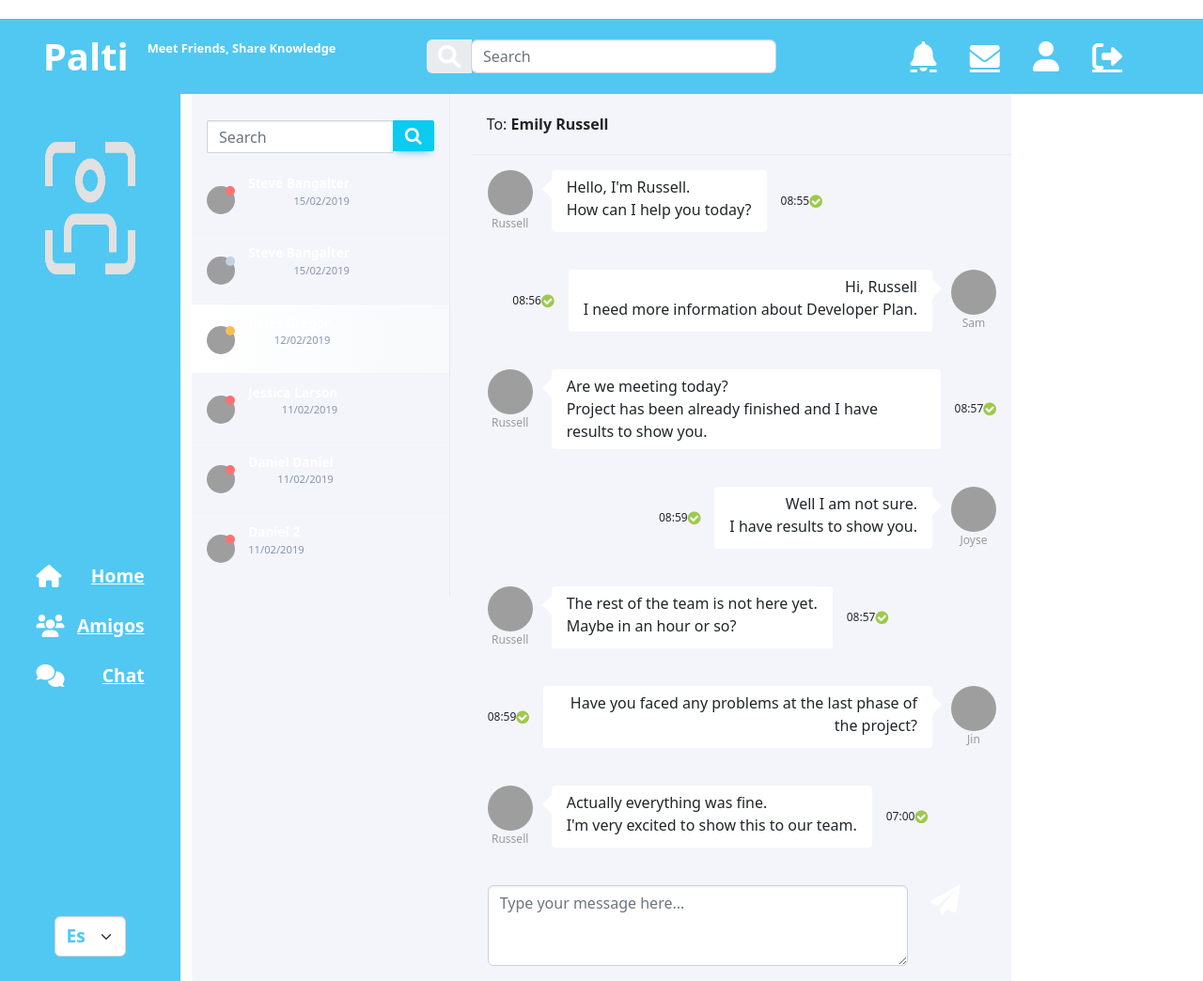
After one commit to mariafernanda0821/ProjectRedSocialPalti, a Flask app: template proyecto/app/templates/chat_messenger.html in a window 1280 px wide. The commit adds this page. Shown: the whole page at 94% size. Run offline with Flask 2, Linux system fonts and the light colour scheme; the template is opened without the code that fills it, so the values that code supplies are empty; some libraries are stand-ins or nearby versions; grey boxes are pictures that could not be loaded.

Commit message:
chat messenger

```diff
--- a/proyecto/app/app.py
+++ b/proyecto/app/app.py
@@ -107,6 +107,12 @@ def logout():
         return redirect(url_for("login"))
     return process_error("No hay sesion de usuario abierta", url_for("login"), "Iniciar Sesion")
 
+@app.route("/chat_messenger", methods=["GET"])
+def chat_messenger():
+    return render_template("chat_messenger.html", title="Palti - Chat Messenger", user_firstname = session["user-firstname"], user_lastname=session["user-lastname"])
+
+
+#-------------------methods-------------------
 def load_user(form):
     file_path = os.path.join(SITE_ROOT, "data/", form["useremail"])
     if not os.path.isfile(file_path):
--- /dev/null
+++ b/proyecto/app/static/css/chat_messenger.css
@@ -0,0 +1,391 @@
+body{margin-top:20px;}
+/*************** 1.Variables ***************/
+
+
+/* ------------------ Color Pallet ------------------ */
+
+
+/*************** 2.Mixins ***************/
+
+
+/************************************************
+    ************************************************
+										Search Box
+	************************************************
+************************************************/
+
+.chat-search-box {
+    -webkit-border-radius: 3px 0 0 0;
+    -moz-border-radius: 3px 0 0 0;
+    border-radius: 3px 0 0 0;
+    padding: .75rem 1rem;
+}
+
+.chat-search-box .input-group .form-control {
+    -webkit-border-radius: 2px 0 0 2px;
+    -moz-border-radius: 2px 0 0 2px;
+    border-radius: 2px 0 0 2px;
+    border-right: 0;
+}
+
+.chat-search-box .input-group .form-control:focus {
+    border-right: 0;
+}
+
+.chat-search-box .input-group .input-group-btn .btn {
+    -webkit-border-radius: 0 2px 2px 0;
+    -moz-border-radius: 0 2px 2px 0;
+    border-radius: 0 2px 2px 0;
+    margin: 0;
+}
+
+.chat-search-box .input-group .input-group-btn .btn i {
+    font-size: 1.2rem;
+    line-height: 100%;
+    vertical-align: middle;
+}
+
+.chat-search-box {
+        display: none;
+    }
+
+@media (min-width: 767px) {
+    .chat-search-box {
+        display: block;
+    }
+}
+
+
+/************************************************
+	************************************************
+									Users Container
+	************************************************
+************************************************/
+
+.users-container {
+    position: relative;
+    padding: 1rem 0;
+    border-right: 1px solid #e6ecf3;
+    display: flex;
+    flex-direction: column;
+    overflow-x: scroll;
+}
+
+
+/************************************************
+	************************************************
+											Users
+	************************************************
+************************************************/
+
+.users {
+    padding: 0;
+    display: flex;
+}
+
+.users .person {
+    position: relative;
+    width: 100%;
+    padding: 10px 1rem;
+    cursor: pointer;
+    border-bottom: 1px solid #f0f4f8;
+}
+
+.users .person:hover {
+    background-color: #ffffff;
+    /* Fallback Color */
+    background-image: -webkit-gradient(linear, left top, left bottom, from(#e9eff5), to(#ffffff));
+    /* Saf4+, Chrome */
+    background-image: -webkit-linear-gradient(right, #e9eff5, #ffffff);
+    /* Chrome 10+, Saf5.1+, iOS 5+ */
+    background-image: -moz-linear-gradient(right, #e9eff5, #ffffff);
+    /* FF3.6 */
+    background-image: -ms-linear-gradient(right, #e9eff5, #ffffff);
+    /* IE10 */
+    background-image: -o-linear-gradient(right, #e9eff5, #ffffff);
+    /* Opera 11.10+ */
+    background-image: linear-gradient(right, #e9eff5, #ffffff);
+}
+
+.users .person.active-user {
+    background-color: #ffffff;
+    /* Fallback Color */
+    background-image: -webkit-gradient(linear, left top, left bottom, from(#f7f9fb), to(#ffffff));
+    /* Saf4+, Chrome */
+    background-image: -webkit-linear-gradient(right, #f7f9fb, #ffffff);
+    /* Chrome 10+, Saf5.1+, iOS 5+ */
+    background-image: -moz-linear-gradient(right, #f7f9fb, #ffffff);
+    /* FF3.6 */
+    background-image: -ms-linear-gradient(right, #f7f9fb, #ffffff);
+    /* IE10 */
+    background-image: -o-linear-gradient(right, #f7f9fb, #ffffff);
+    /* Opera 11.10+ */
+    background-image: linear-gradient(right, #f7f9fb, #ffffff);
+}
+
+.users .person:last-child {
+    border-bottom: 0;
+}
+
+.users .person .user {
+    display: inline-block;
+    position: relative;
+    margin-right: 10px;
+}
+
+.users .person .user img {
+    width: 48px;
+    height: 48px;
+    -webkit-border-radius: 50px;
+    -moz-border-radius: 50px;
+    border-radius: 50px;
+}
+
+.users .person .user .status {
+    width: 10px;
+    height: 10px;
+    -webkit-border-radius: 100px;
+    -moz-border-radius: 100px;
+    border-radius: 100px;
+    background: #e6ecf3;
+    position: absolute;
+    top: 0;
+    right: 0;
+}
+
+.users .person .user .status.online {
+    background: #9ec94a;
+}
+
+.users .person .user .status.offline {
+    background: #c4d2e2;
+}
+
+.users .person .user .status.away {
+    background: #f9be52;
+}
+
+.users .person .user .status.busy {
+    background: #fd7274;
+}
+
+.users .person p.name-time {
+    font-weight: 600;
+    font-size: .85rem;
+    display: inline-block;
+}
+
+.users .person p.name-time .time {
+    font-weight: 400;
+    font-size: .7rem;
+    text-align: right;
+    color: #8796af;
+}
+
+.users .person .user img {
+        width: 30px;
+        height: 30px;
+    }
+    /*.users .person p.name-time {
+        display: none;
+    }*/ /*esto oculta el nombre de cada user*/
+    .users .person p.name-time .time {
+        display: none;
+    }
+@media (min-width: 767px) {
+    .users .person p.name-time .time {
+        display: block;
+    }
+}
+
+/*mostrar usuarios de forma vertical*/
+@media (min-width: 767px) {
+    .users {
+        flex-direction: column;
+    }
+}
+
+
+/************************************************
+	************************************************
+									Chat right side
+	************************************************
+************************************************/
+
+.selected-user {
+    width: 100%;
+    padding: 0 15px;
+    min-height: 64px;
+    line-height: 64px;
+    border-bottom: 1px solid #e6ecf3;
+    -webkit-border-radius: 0 3px 0 0;
+    -moz-border-radius: 0 3px 0 0;
+    border-radius: 0 3px 0 0;
+}
+
+.selected-user span {
+    line-height: 100%;
+}
+
+.selected-user span.name {
+    font-weight: 700;
+}
+
+.chat-container {
+    position: relative;
+    padding: 1rem;
+}
+
+.chat-container li.chat-left,
+.chat-container li.chat-right {
+    display: flex;
+    flex: 1;
+    flex-direction: row;
+    margin-bottom: 40px;
+}
+
+.chat-container li img {
+    width: 48px;
+    height: 48px;
+    -webkit-border-radius: 30px;
+    -moz-border-radius: 30px;
+    border-radius: 30px;
+}
+
+.chat-container li .chat-avatar {
+    margin-right: 20px;
+}
+
+.chat-container li.chat-right {
+    justify-content: flex-end;
+}
+
+.chat-container li.chat-right > .chat-avatar {
+    margin-left: 20px;
+    margin-right: 0;
+}
+
+.chat-container li .chat-name {
+    font-size: .75rem;
+    color: #999999;
+    text-align: center;
+}
+
+.chat-container li .chat-text {
+    padding: .4rem 1rem;
+    -webkit-border-radius: 4px;
+    -moz-border-radius: 4px;
+    border-radius: 4px;
+    background: #ffffff;
+    font-weight: 300;
+    line-height: 150%;
+    position: relative;
+}
+
+.chat-container li .chat-text:before {
+    content: '';
+    position: absolute;
+    width: 0;
+    height: 0;
+    top: 10px;
+    left: -20px;
+    border: 10px solid;
+    border-color: transparent #ffffff transparent transparent;
+}
+
+.chat-container li.chat-right > .chat-text {
+    text-align: right;
+}
+
+.chat-container li.chat-right > .chat-text:before {
+    right: -20px;
+    border-color: transparent transparent transparent #ffffff;
+    left: inherit;
+}
+
+.chat-container li .chat-hour {
+    padding: 0;
+    margin-bottom: 10px;
+    font-size: .75rem;
+    display: flex;
+    flex-direction: row;
+    align-items: center;
+    justify-content: center;
+    margin: 0 0 0 15px;
+}
+
+.chat-container li .chat-hour > span {
+    font-size: 16px;
+    color: #9ec94a;
+}
+
+.chat-container li.chat-right > .chat-hour {
+    margin: 0 15px 0 0;
+}
+
+@media (max-width: 767px) {
+    .chat-container li.chat-left,
+    .chat-container li.chat-right {
+        flex-direction: column;
+        margin-bottom: 30px;
+    }
+    .chat-container li img {
+        width: 32px;
+        height: 32px;
+    }
+    .chat-container li.chat-left .chat-avatar {
+        margin: 0 0 5px 0;
+        display: flex;
+        align-items: center;
+    }
+    .chat-container li.chat-left .chat-hour {
+        justify-content: flex-end;
+    }
+    .chat-container li.chat-left .chat-name {
+        margin-left: 5px;
+    }
+    .chat-container li.chat-right .chat-avatar {
+        order: -1;
+        margin: 0 0 5px 0;
+        align-items: center;
+        display: flex;
+        justify-content: right;
+        flex-direction: row-reverse;
+    }
+    .chat-container li.chat-right .chat-hour {
+        justify-content: flex-start;
+        order: 2;
+    }
+    .chat-container li.chat-right .chat-name {
+        margin-right: 5px;
+    }
+    .chat-container li .chat-text {
+        font-size: .8rem;
+    }
+
+}
+
+.chat-form {
+    padding: 15px;
+    width: 100%;
+    left: 0;
+    right: 0;
+    bottom: 0;
+    background-color: #ffffff;
+    border-top: 1px solid white;
+}
+
+ul {
+    list-style-type: none;
+    margin: 0;
+    padding: 0;
+}
+.card {
+    border: 0;
+    background: #f4f5fb;
+    -webkit-border-radius: 2px;
+    -moz-border-radius: 2px;
+    border-radius: 2px;
+    margin-bottom: 2rem;
+    box-shadow: none;
+}
--- a/proyecto/app/templates/base_app.html
+++ b/proyecto/app/templates/base_app.html
@@ -100,7 +100,7 @@
         </section>
         <section class="containerItemMenu">
           <i class="fa-solid fa-comments"></i>
-          <p> chat</p>
+          <p><a href="chat_messenger" class="text-white"> Chat</a></p>
         </section>
       </section>
       <section class="containerIdioma">
--- /dev/null
+++ b/proyecto/app/templates/chat_messenger.html
@@ -0,0 +1,169 @@
+{% extends 'base_app.html' %}
+
+{% block content %}
+<link rel="stylesheet" type="text/css" href="../static/css/chat_messenger.css">
+<link href="https://maxcdn.bootstrapcdn.com/font-awesome/4.3.0/css/font-awesome.min.css" rel="stylesheet">
+<div class="container">
+
+
+                <div class="card m-0">
+                    <!-- Row start -->
+                    <div class="row no-gutters">
+                        <div class="col-xl-4 col-lg-4 col-md-4 col-12">
+                            <div class="users-container">
+                                <div class="chat-search-box">
+                                    <div class="input-group">
+                                        <input class="form-control" placeholder="Search">
+                                        <div class="input-group-btn">
+                                            <button type="button" class="btn btn-info">
+                                                <i class="fa fa-search"></i>
+                                            </button>
+                                        </div>
+                                    </div>
+                                </div>
+                                <ul class="users">
+                                    <li class="person" data-chat="person1">
+                                        <div class="user">
+                                            <img src="https://www.bootdey.com/img/Content/avatar/avatar3.png" alt="Retail Admin">
+                                            <span class="status busy"></span>
+                                        </div>
+                                        <p class="name-time">
+                                            <span class="name">Steve Bangalter</span>
+                                            <span class="time">15/02/2019</span>
+                                        </p>
+                                    </li>
+                                    <li class="person" data-chat="person1">
+                                        <div class="user">
+                                            <img src="https://www.bootdey.com/img/Content/avatar/avatar1.png" alt="Retail Admin">
+                                            <span class="status offline"></span>
+                                        </div>
+                                        <p class="name-time">
+                                            <span class="name">Steve Bangalter</span>
+                                            <span class="time">15/02/2019</span>
+                                        </p>
+                                    </li>
+                                    <li class="person active-user" data-chat="person2">
+                                        <div class="user">
+                                            <img src="https://www.bootdey.com/img/Content/avatar/avatar2.png" alt="Retail Admin">
+                                            <span class="status away"></span>
+                                        </div>
+                                        <p class="name-time">
+                                            <span class="name">Peter Gregor</span>
+                                            <span class="time">12/02/2019</span>
+                                        </p>
+                                    </li>
+                                    <li class="person" data-chat="person3">
+                                        <div class="user">
+                                            <img src="https://www.bootdey.com/img/Content/avatar/avatar3.png" alt="Retail Admin">
+                                            <span class="status busy"></span>
+                                        </div>
+                                        <p class="name-time">
+                                            <span class="name">Jessica Larson</span>
+                                            <span class="time">11/02/2019</span>
+                                        </p>
+                                    </li>
+                                    <li class="person" data-chat="person3">
+                                        <div class="user">
+                                            <img src="https://www.bootdey.com/img/Content/avatar/avatar3.png" alt="Retail Admin">
+                                            <span class="status busy"></span>
+                                        </div>
+                                        <p class="name-time">
+                                            <span class="name">Daniel Daniel</span>
+                                            <span class="time">11/02/2019</span>
+                                        </p>
+                                    </li>
+                                    <li class="person" data-chat="person3">
+                                        <div class="user">
+                                            <img src="https://www.bootdey.com/img/Content/avatar/avatar3.png" alt="Retail Admin">
+                                            <span class="status busy"></span>
+                                        </div>
+                                        <p class="name-time">
+                                            <span class="name">Daniel 2</span>
+                                            <span class="time">11/02/2019</span>
+                                        </p>
+                                    </li>
+                                </ul>
+                            </div>
+                        </div>
+                        <div class="col-xl-8 col-lg-8 col-md-8 col-12">
+                            <div class="selected-user">
+                                <span>To: <span class="name">Emily Russell</span></span>
+                            </div>
+                            <div class="chat-container">
+                                <ul class="chat-box chatContainerScroll">
+                                    <li class="chat-left">
+                                        <div class="chat-avatar">
+                                            <img src="https://www.bootdey.com/img/Content/avatar/avatar3.png" alt="Retail Admin">
+                                            <div class="chat-name">Russell</div>
+                                        </div>
+                                        <div class="chat-text">Hello, I'm Russell.
+                                            <br>How can I help you today?</div>
+                                        <div class="chat-hour">08:55 <span class="fa fa-check-circle"></span></div>
+                                    </li>
+                                    <li class="chat-right">
+                                        <div class="chat-hour">08:56 <span class="fa fa-check-circle"></span></div>
+                                        <div class="chat-text">Hi, Russell
+                                            <br> I need more information about Developer Plan.</div>
+                                        <div class="chat-avatar">
+                                            <img src="https://www.bootdey.com/img/Content/avatar/avatar3.png" alt="Retail Admin">
+                                            <div class="chat-name">Sam</div>
+                                        </div>
+                                    </li>
+                                    <li class="chat-left">
+                                        <div class="chat-avatar">
+                                            <img src="https://www.bootdey.com/img/Content/avatar/avatar3.png" alt="Retail Admin">
+                                            <div class="chat-name">Russell</div>
+                                        </div>
+                                        <div class="chat-text">Are we meeting today?
+                                            <br>Project has been already finished and I have results to show you.</div>
+                                        <div class="chat-hour">08:57 <span class="fa fa-check-circle"></span></div>
+                                    </li>
+                                    <li class="chat-right">
+                                        <div class="chat-hour">08:59 <span class="fa fa-check-circle"></span></div>
+                                        <div class="chat-text">Well I am not sure.
+                                            <br>I have results to show you.</div>
+                                        <div class="chat-avatar">
+                                            <img src="https://www.bootdey.com/img/Content/avatar/avatar5.png" alt="Retail Admin">
+                                            <div class="chat-name">Joyse</div>
+                                        </div>
+                                    </li>
+                                    <li class="chat-left">
+                                        <div class="chat-avatar">
+                                            <img src="https://www.bootdey.com/img/Content/avatar/avatar3.png" alt="Retail Admin">
+                                            <div class="chat-name">Russell</div>
+                                        </div>
+                                        <div class="chat-text">The rest of the team is not here yet.
+                                            <br>Maybe in an hour or so?</div>
+                                        <div class="chat-hour">08:57 <span class="fa fa-check-circle"></span></div>
+                                    </li>
+                                    <li class="chat-right">
+                                        <div class="chat-hour">08:59 <span class="fa fa-check-circle"></span></div>
+                                        <div class="chat-text">Have you faced any problems at the last phase of the project?</div>
+                                        <div class="chat-avatar">
+                                            <img src="https://www.bootdey.com/img/Content/avatar/avatar4.png" alt="Retail Admin">
+                                            <div class="chat-name">Jin</div>
+                                        </div>
+                                    </li>
+                                    <li class="chat-left">
+                                        <div class="chat-avatar">
+                                            <img src="https://www.bootdey.com/img/Content/avatar/avatar3.png" alt="Retail Admin">
+                                            <div class="chat-name">Russell</div>
+                                        </div>
+                                        <div class="chat-text">Actually everything was fine.
+                                            <br>I'm very excited to show this to our team.</div>
+                                        <div class="chat-hour">07:00 <span class="fa fa-check-circle"></span></div>
+                                    </li>
+                                </ul>
+                                <div class="row form-group mt-3 mb-0">
+                                    <div class="col-10">
+                                        <textarea class="form-control col-8" rows="3" placeholder="Type your message here..."></textarea>
+                                    </div>
+                                    <i class="col-2 fa fa-paper-plane fa-2x" aria-hidden="true"></i>
+                                </div>
+                            </div>
+                        </div>
+                    </div>
+                    <!-- Row end -->
+                </div>
+</div>
+{%endblock%}
```
Also changed, not shown: 1 other file.
